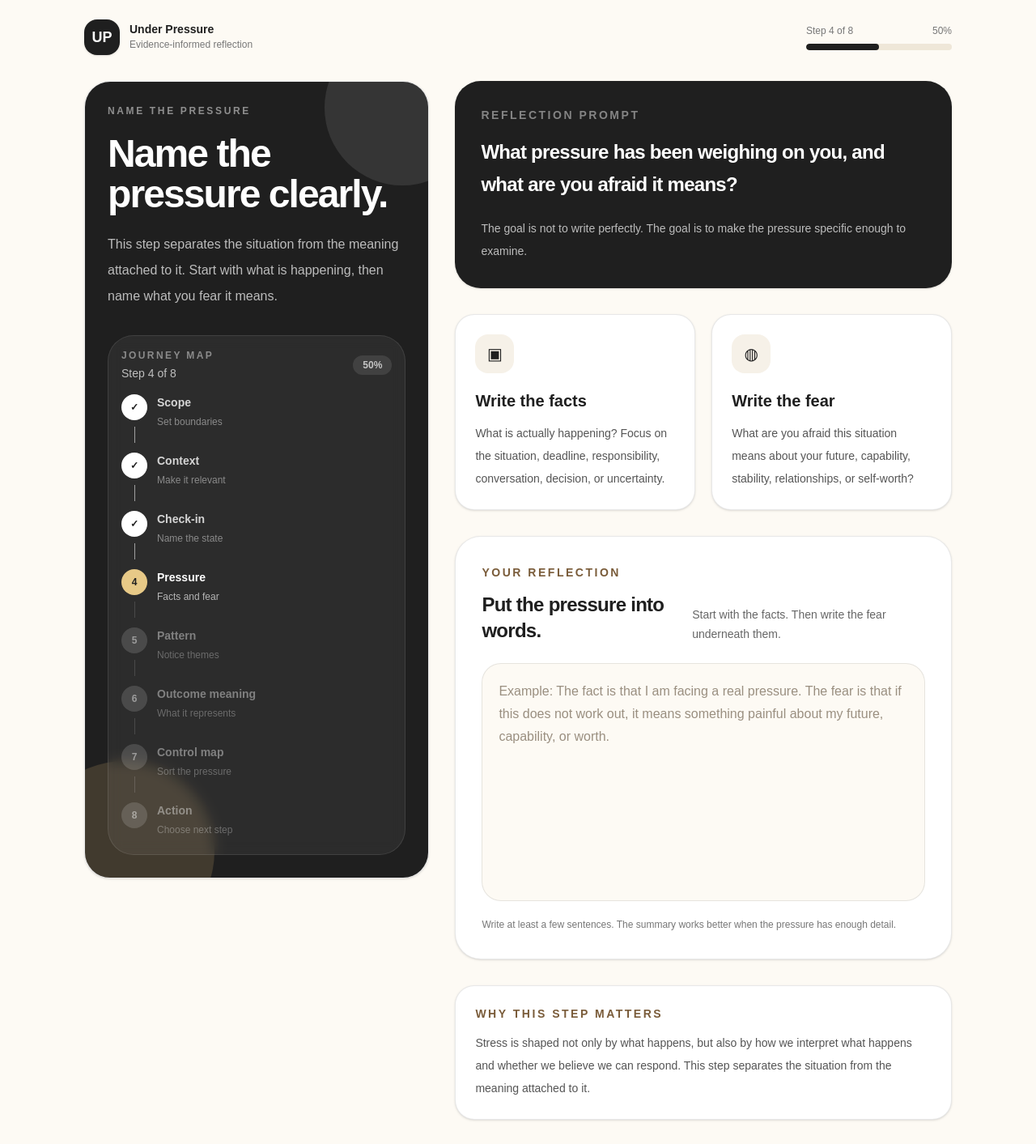
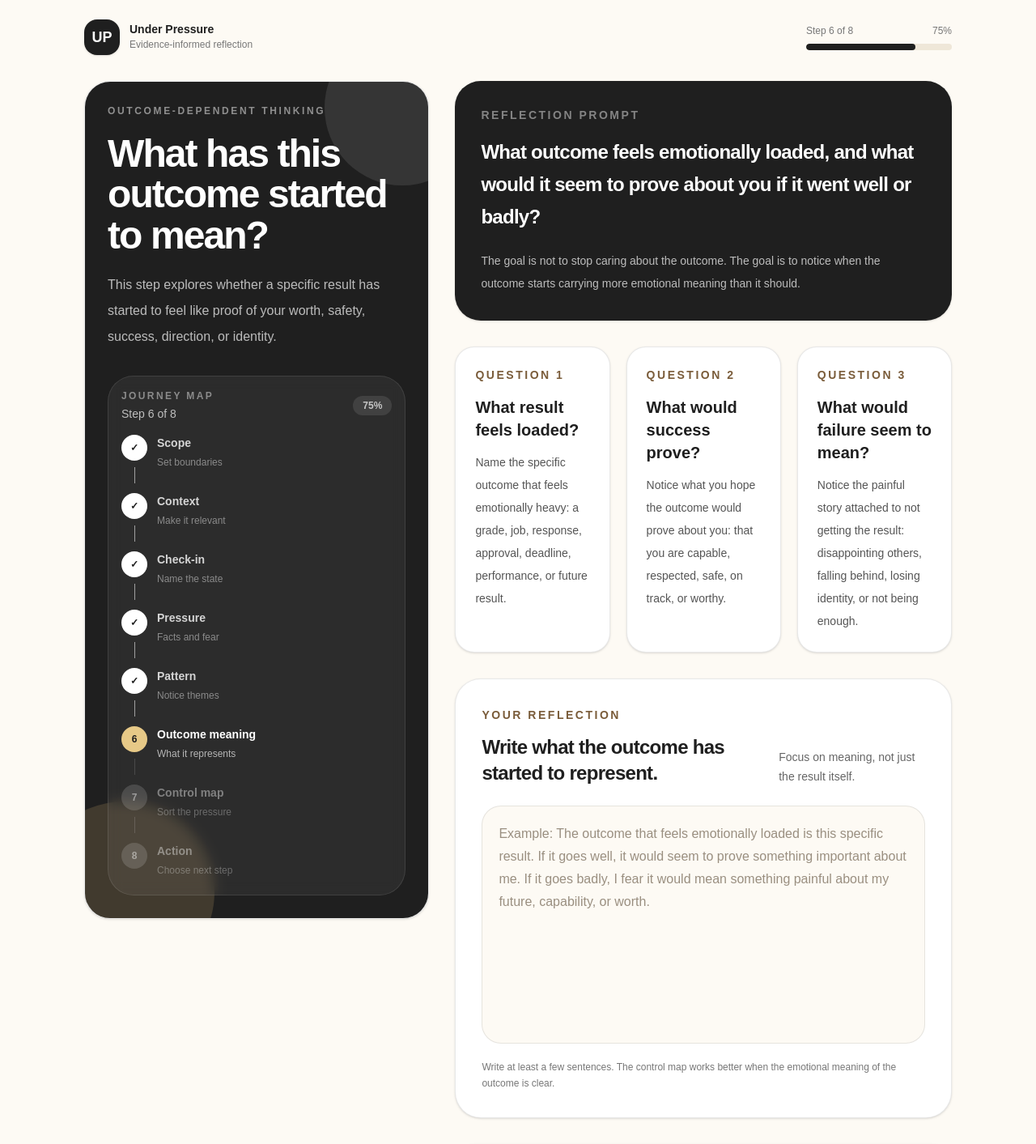
Before and after one commit to diegouriber/under-pressure, a Next.js app: page /attachment in a window 1280 px wide. Shown: the top 1413 px of the page at 81% size. Built offline with nearby package versions, Linux system fonts and the light colour scheme.

Commit message:
Fix attachment page outcome reflection

```diff
--- a/app/attachment/page.tsx
+++ b/app/attachment/page.tsx
@@ -9,11 +9,15 @@ import {
   type UnderPressureSession,
 } from "@/lib/underPressureEngine";
 
-export default function PressurePage() {
-  const [session, setSession] = useState<UnderPressureSession | null>(null);
+type SessionWithOutcome = UnderPressureSession & {
+  outcomeText?: string;
+};
+
+export default function AttachmentPage() {
+  const [session, setSession] = useState<SessionWithOutcome | null>(null);
 
   useEffect(() => {
-    setSession(loadSession());
+    setSession(loadSession() as SessionWithOutcome);
   }, []);
 
   if (!session) {
@@ -26,49 +30,37 @@ export default function PressurePage() {
     );
   }
 
-  function updatePressureText(pressureText: string) {
+  const outcomeText = session.outcomeText ?? "";
+  const canContinue = outcomeText.trim().length >= 20;
+
+  function updateOutcomeText(nextText: string) {
     if (!session) return;
 
-    const nextSession = {
+    const nextSession: SessionWithOutcome = {
       ...session,
-      pressureText,
+      outcomeText: nextText,
     };
 
     setSession(nextSession);
     saveSession(nextSession);
   }
 
-  const canContinue = session.pressureText.trim().length >= 20;
+  const title = session.name
+    ? `${session.name}, what has this outcome started to mean?`
+    : "What has this outcome started to mean?";
 
-  const title = session.name
-    ? `${session.name}, name the pressure clearly.`
-    : "Name the pressure clearly.";
-
-  const contextLine = buildContextLine(session);
-  const prompt = buildPressurePrompt(session);
+  const prompt = buildOutcomePrompt(session);
   const placeholder = buildPlaceholder(session);
 
   return (
     <FlowShell
-      eyebrow="Name the pressure"
+      eyebrow="Outcome-dependent thinking"
       title={title}
-      description="This step separates the situation from the meaning attached to it. Start with what is happening, then name what you fear it means."
-      step={4}
+      description="This step explores whether a specific result has started to feel like proof of your worth, safety, success, direction, or identity."
+      step={6}
       totalSteps={8}
     >
       <div className="space-y-8">
-        {contextLine && (
-          <section className="rounded-3xl border border-[#1f1f1f]/10 bg-white p-6 shadow-sm">
-            <p className="text-sm font-semibold uppercase tracking-[0.18em] text-[#7a5c3a]">
-              Your context
-            </p>
-
-            <p className="mt-3 text-sm leading-7 text-[#555]">
-              {contextLine}
-            </p>
-          </section>
-        )}
-
         <section className="rounded-[2rem] bg-[#1f1f1f] p-6 text-white shadow-sm md:p-8">
           <p className="text-sm font-semibold uppercase tracking-[0.18em] text-white/45">
             Reflection prompt
@@ -79,22 +71,29 @@ export default function PressurePage() {
           </h2>
 
           <p className="mt-5 max-w-2xl text-sm leading-7 text-white/70">
-            The goal is not to write perfectly. The goal is to make the pressure
-            specific enough to examine.
+            The goal is not to stop caring about the outcome. The goal is to
+            notice when the outcome starts carrying more emotional meaning than
+            it should.
           </p>
         </section>
 
-        <section className="grid gap-5 md:grid-cols-2">
+        <section className="grid gap-5 md:grid-cols-3">
           <GuideCard
-            icon="▣"
-            title="Write the facts"
-            text="What is actually happening? Focus on the situation, deadline, responsibility, conversation, decision, or uncertainty."
+            label="Question 1"
+            title="What result feels loaded?"
+            text="Name the specific outcome that feels emotionally heavy: a grade, job, response, approval, deadline, performance, or future result."
           />
 
           <GuideCard
-            icon="◍"
-            title="Write the fear"
-            text="What are you afraid this situation means about your future, capability, stability, relationships, or self-worth?"
+            label="Question 2"
+            title="What would success prove?"
+            text="Notice what you hope the outcome would prove about you: that you are capable, respected, safe, on track, or worthy."
+          />
+
+          <GuideCard
+            label="Question 3"
+            title="What would failure seem to mean?"
+            text="Notice the painful story attached to not getting the result: disappointing others, falling behind, losing identity, or not being enough."
           />
         </section>
 
@@ -106,26 +105,26 @@ export default function PressurePage() {
               </label>
 
               <h2 className="mt-3 text-2xl font-semibold tracking-[-0.03em] text-[#1f1f1f]">
-                Put the pressure into words.
+                Write what the outcome has started to represent.
               </h2>
             </div>
 
             <p className="max-w-sm text-sm leading-6 text-[#666]">
-              Start with the facts. Then write the fear underneath them.
+              Focus on meaning, not just the result itself.
             </p>
           </div>
 
           <textarea
             rows={9}
-            value={session.pressureText}
-            onChange={(event) => updatePressureText(event.target.value)}
+            value={outcomeText}
+            onChange={(event) => updateOutcomeText(event.target.value)}
             placeholder={placeholder}
             className="mt-6 w-full resize-none rounded-3xl border border-[#1f1f1f]/10 bg-[#fdfaf4] p-5 text-base leading-7 text-[#1f1f1f] outline-none transition placeholder:text-[#9a8f80] focus:border-[#7a5c3a]"
           />
 
           <p className="mt-3 text-xs leading-5 text-[#777]">
-            Write at least a few sentences. The summary works better when the
-            pressure has enough detail.
+            Write at least a few sentences. The control map works better when
+            the emotional meaning of the outcome is clear.
           </p>
         </section>
 
@@ -135,19 +134,36 @@ export default function PressurePage() {
           </p>
 
           <p className="mt-3 text-sm leading-7 text-[#555]">
-            Stress is shaped not only by what happens, but also by how we
-            interpret what happens and whether we believe we can respond. This
-            step separates the situation from the meaning attached to it.
+            Pressure becomes heavier when a result starts feeling like a verdict
+            on your worth, future, or identity. Naming that link creates
+            distance. You can still care about the outcome without letting it
+            become the only measure of who you are.
+          </p>
+        </section>
+
+        <section className="rounded-3xl bg-[#f6f1e8] p-6 md:p-8">
+          <p className="text-sm font-semibold uppercase tracking-[0.18em] text-[#7a5c3a]">
+            Next reflection
+          </p>
+
+          <h2 className="mt-3 text-3xl font-semibold tracking-[-0.04em] text-[#1f1f1f]">
+            Separate what you can control from what you cannot fully control.
+          </h2>
+
+          <p className="mt-4 max-w-2xl text-sm leading-7 text-[#555]">
+            Once the emotional meaning is clearer, the next step is to map the
+            pressure into direct control, partial influence, preparation, and
+            what is not fully controllable.
           </p>
         </section>
 
         <div className="flex flex-col gap-4 sm:flex-row">
           {canContinue ? (
             <Link
-              href="/summary"
+              href="/control-map"
               className="rounded-full bg-[#1f1f1f] px-7 py-4 text-center text-sm font-semibold text-white transition hover:opacity-90"
             >
-              Generate pressure summary
+              Continue to control map
             </Link>
           ) : (
             <button
@@ -160,7 +176,7 @@ export default function PressurePage() {
           )}
 
           <Link
-            href="/check-in"
+            href="/summary"
             className="rounded-full border border-[#1f1f1f]/20 px-7 py-4 text-center text-sm font-semibold text-[#1f1f1f] transition hover:bg-[#f6f1e8]"
           >
             Back
@@ -172,109 +188,67 @@ export default function PressurePage() {
 }
 
 function GuideCard({
-  icon,
+  label,
   title,
   text,
 }: {
-  icon: string;
+  label: string;
   title: string;
   text: string;
 }) {
   return (
     <section className="rounded-3xl border border-[#1f1f1f]/10 bg-white p-6 shadow-sm">
-      <div className="flex h-12 w-12 items-center justify-center rounded-2xl bg-[#f6f1e8] text-xl text-[#1f1f1f]">
-        {icon}
-      </div>
+      <p className="text-sm font-semibold uppercase tracking-[0.18em] text-[#7a5c3a]">
+        {label}
+      </p>
 
-      <h2 className="mt-5 text-xl font-semibold text-[#1f1f1f]">{title}</h2>
+      <h2 className="mt-4 text-xl font-semibold text-[#1f1f1f]">{title}</h2>
 
       <p className="mt-3 text-sm leading-7 text-[#555]">{text}</p>
     </section>
   );
 }
 
-function buildContextLine(session: UnderPressureSession) {
-  const parts = [];
-
-  if (session.lifeStage) {
-    parts.push(`life stage: ${session.lifeStage}`);
-  }
-
-  if (session.pressureDomain) {
-    parts.push(`main pressure domain: ${session.pressureDomain}`);
-  }
-
-  if (session.guidanceStyle) {
-    parts.push(`guidance style: ${session.guidanceStyle}`);
-  }
-
-  if (parts.length === 0) return "";
-
-  return `For this reflection, we are reading your pressure through this context — ${parts.join(
-    " · "
-  )}.`;
-}
-
-function buildPressurePrompt(session: UnderPressureSession) {
+function buildOutcomePrompt(session: SessionWithOutcome) {
   const domain = session.pressureDomain;
 
   if (domain === "School / academic performance") {
-    return "What academic pressure is most active, and what are you afraid it says about you?";
+    return "What academic result feels emotionally loaded, and what would it seem to prove about your capability, future, or worth?";
   }
 
   if (domain === "Career / work") {
-    return "What career or work pressure is most active, and what are you afraid it means?";
+    return "What career or work outcome feels emotionally loaded, and what would it seem to prove about your direction or value?";
   }
 
   if (domain === "Money / financial stability") {
-    return "What financial pressure feels real, and what fear is attached to it?";
+    return "What financial outcome feels emotionally loaded, and what would it seem to prove about your safety, stability, or future?";
   }
 
   if (domain === "Family expectations") {
-    return "What expectation from family or home feels heavy, and what are you afraid it would mean to disappoint it?";
+    return "What outcome feels connected to making your family proud, and what would it seem to mean if you struggled or fell short?";
   }
 
   if (domain === "Social comparison") {
-    return "Where are you comparing your timeline to someone else’s, and what fear does that create?";
+    return "What result feels connected to keeping up with others, and what would it seem to mean if your timeline looked different?";
   }
 
-  if (domain === "Relationships") {
-    return "What relationship pressure is affecting you, and what are you afraid it means?";
+  return "What outcome feels emotionally loaded, and what would it seem to prove about you if it went well or badly?";
+}
+
+function buildPlaceholder(session: SessionWithOutcome) {
+  const domain = session.pressureDomain;
+
+  if (domain === "Family expectations") {
+    return "Example: The outcome that feels emotionally loaded is being seen as successful and making my family proud. If I perform well, it would prove that this opportunity was worth it and that everyone was right to believe in me. If I fail or struggle, I fear it will seem like I wasted the chance I was given.";
   }
 
-  if (domain === "Health / energy") {
-    return "What pressure is showing up through your body, energy, or routine?";
-  }
-
-  if (domain === "Future uncertainty") {
-    return "What unknown future outcome is your mind trying to solve too early?";
-  }
-
-  return "What pressure has been weighing on you, and what are you afraid it means?";
-}
-
-function buildPlaceholder(session: UnderPressureSession) {
-  const domain = session.pressureDomain;
-
   if (domain === "School / academic performance") {
-    return "Example: The fact is that I have exams and grades that matter. The fear is that if I do not perform well, it means I am not capable or that my future is at risk.";
+    return "Example: The outcome that feels emotionally loaded is my grade or academic performance. If I do well, it would prove that I am capable and on track. If I do badly, I fear it will mean I am not as smart or prepared as I should be.";
   }
 
   if (domain === "Career / work") {
-    return "Example: The fact is that I am uncertain about my career progress. The fear is that every delay or rejection means I am falling behind or not good enough.";
+    return "Example: The outcome that feels emotionally loaded is getting the right job, internship, promotion, or opportunity. If it works out, it would prove that I am moving forward. If it does not, I fear it means I am falling behind.";
   }
 
-  if (domain === "Money / financial stability") {
-    return "Example: The fact is that money feels tight or uncertain. The fear is that this means I am unsafe, unstable, or failing to build the life I need.";
-  }
-
-  if (domain === "Family expectations") {
-    return "Example: The fact is that my family expects a lot from me. The fear is that if I struggle or fail, it will mean I disappointed them or was never as capable as they believed.";
-  }
-
-  if (domain === "Social comparison") {
-    return "Example: The fact is that I see other people moving faster. The fear is that their progress means I am behind, late, or less successful.";
-  }
-
-  return "Example: The fact is that I am facing a real pressure. The fear is that if this does not work out, it means something painful about my future, capability, or worth.";
+  return "Example: The outcome that feels emotionally loaded is this specific result. If it goes well, it would seem to prove something important about me. If it goes badly, I fear it would mean something painful about my future, capability, or worth.";
 }
```
